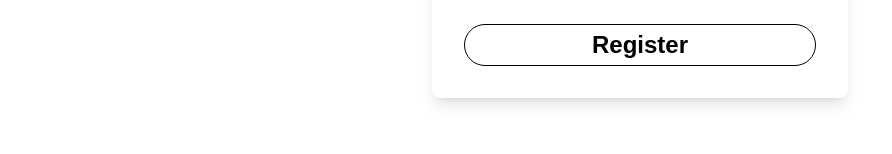
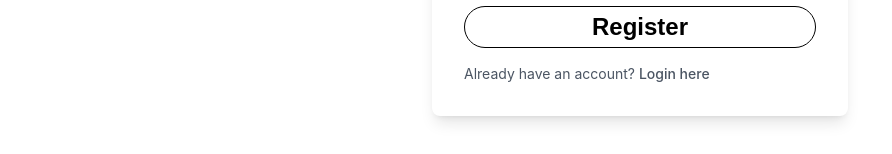
Before and after one commit to ocirede/Simona_DCI_final_project, a React (Vite) app in the folder client/: page /register in a window 1280 px wide. Shown: the part 495-649 px from the top of the page, without its empty margins (0-892 px from the left). Built offline with nearby package versions, Linux system fonts and the light colour scheme; no server answers.

Commit message:
register process styling in progress

```diff
--- a/client/src/pages/RegisterUserCategoryForm.jsx
+++ b/client/src/pages/RegisterUserCategoryForm.jsx
@@ -63,7 +63,6 @@ const RegisterUserCategoryForm = () => {
   //The categories if necessary can be stored in another file
   //and imported here
 
-
   return (
     <>
       <div>
@@ -95,7 +94,7 @@ const RegisterUserCategoryForm = () => {
               </label>
             ))}
           </div>
-          <FormSubmitButton name="Next" />
+          <FormSubmitButton name="NEXT" />
         </form>
         {showLimitChoiseMessage && (
           <AlertMessageWarning text="You've reached the choice limit!" />
--- a/client/src/pages/RegisterUserForm.jsx
+++ b/client/src/pages/RegisterUserForm.jsx
@@ -154,6 +154,15 @@ const RegisterUserForm = () => {
                   <FormSubmitButtonLoading name="Loading" />
                 )}
               </div>
+              <p className="text-sm text-gray-600">
+                Already have an account?{" "}
+                <NavLink
+                  to="#"
+                  className="font-medium text-primary-600 hover:underline"
+                >
+                  Login here
+                </NavLink>
+              </p>
             </form>
           </div>
         </div>
```
